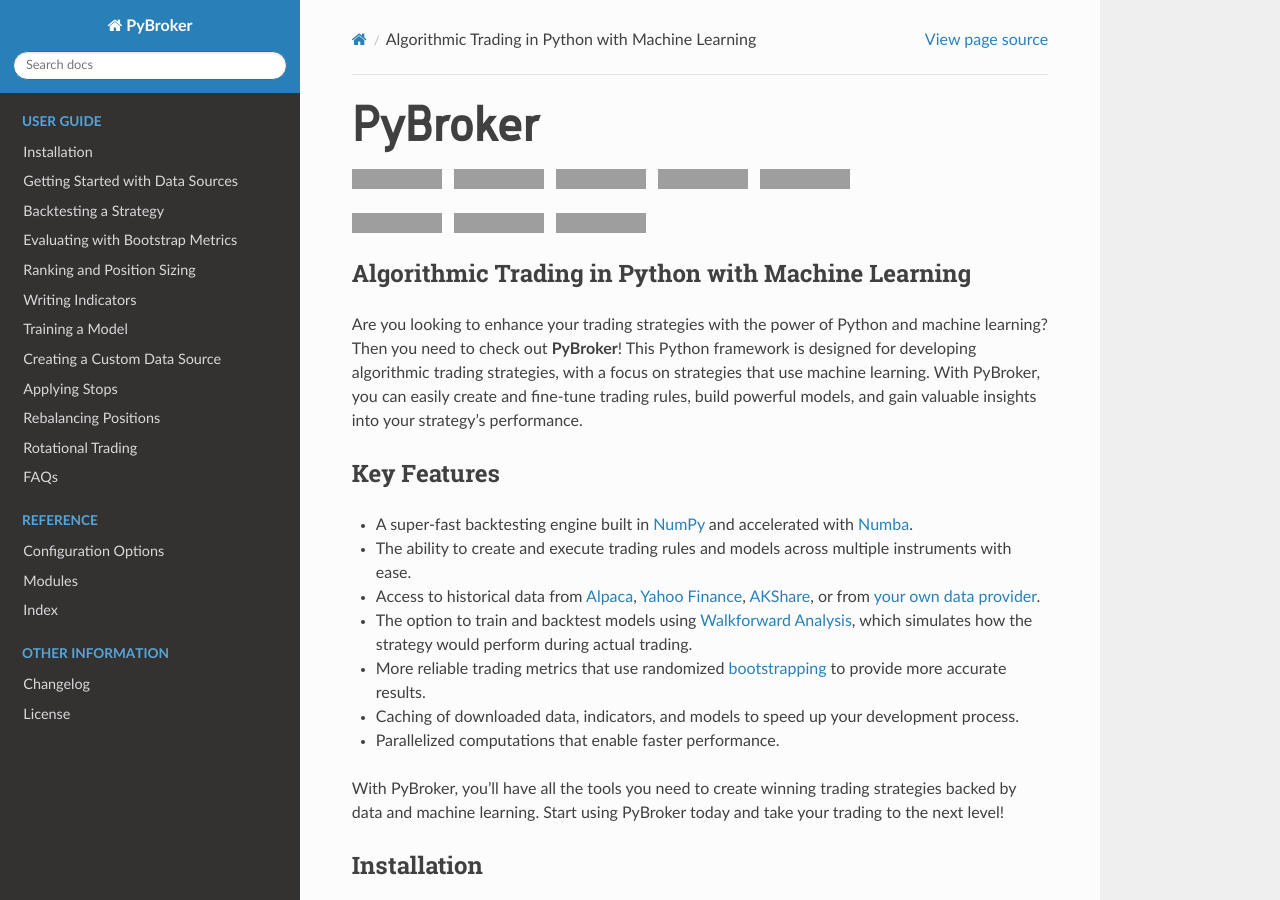
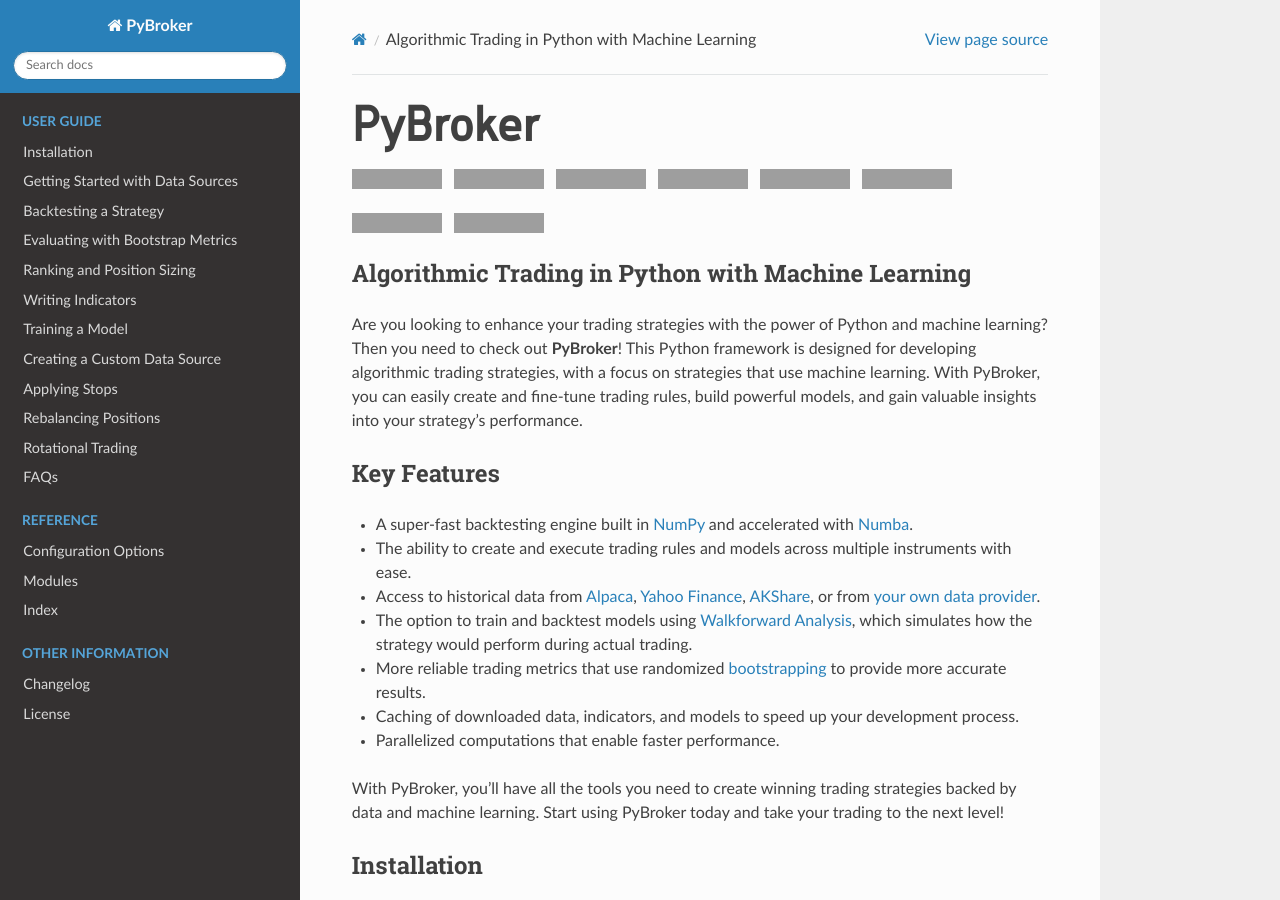
Before and after one commit to edtechre/pybroker, a Sphinx documentation site: the page built from docs/source/index.rst, in a window 1280 px wide and 900 px high. Built offline with Sphinx 7.4.7 and the Read the Docs theme 2.0.0, drawn with Linux system fonts in a browser that asks for light colours; grey boxes are pictures that could not be loaded.

Commit message:
Update index.rst
Fix line break on mobile.

```diff
--- a/docs/source/index.rst
+++ b/docs/source/index.rst
@@ -50,10 +50,10 @@
          <img src="https://github.com/edtechre/pybroker/actions/workflows/main.yml/badge.svg?event=push"
             alt="Package status">
       </a>
-      <br>
       <a href="https://pepy.tech/project/lib-pybroker">
          <img src="https://static.pepy.tech/badge/lib-pybroker" alt="Downloads">
       </a>
+      <br>
       <a href="https://github.com/edtechre/pybroker/">
          <img src="https://img.shields.io/github/stars/edtechre/pybroker?style=social" alt="Github stars">
       </a>
```
